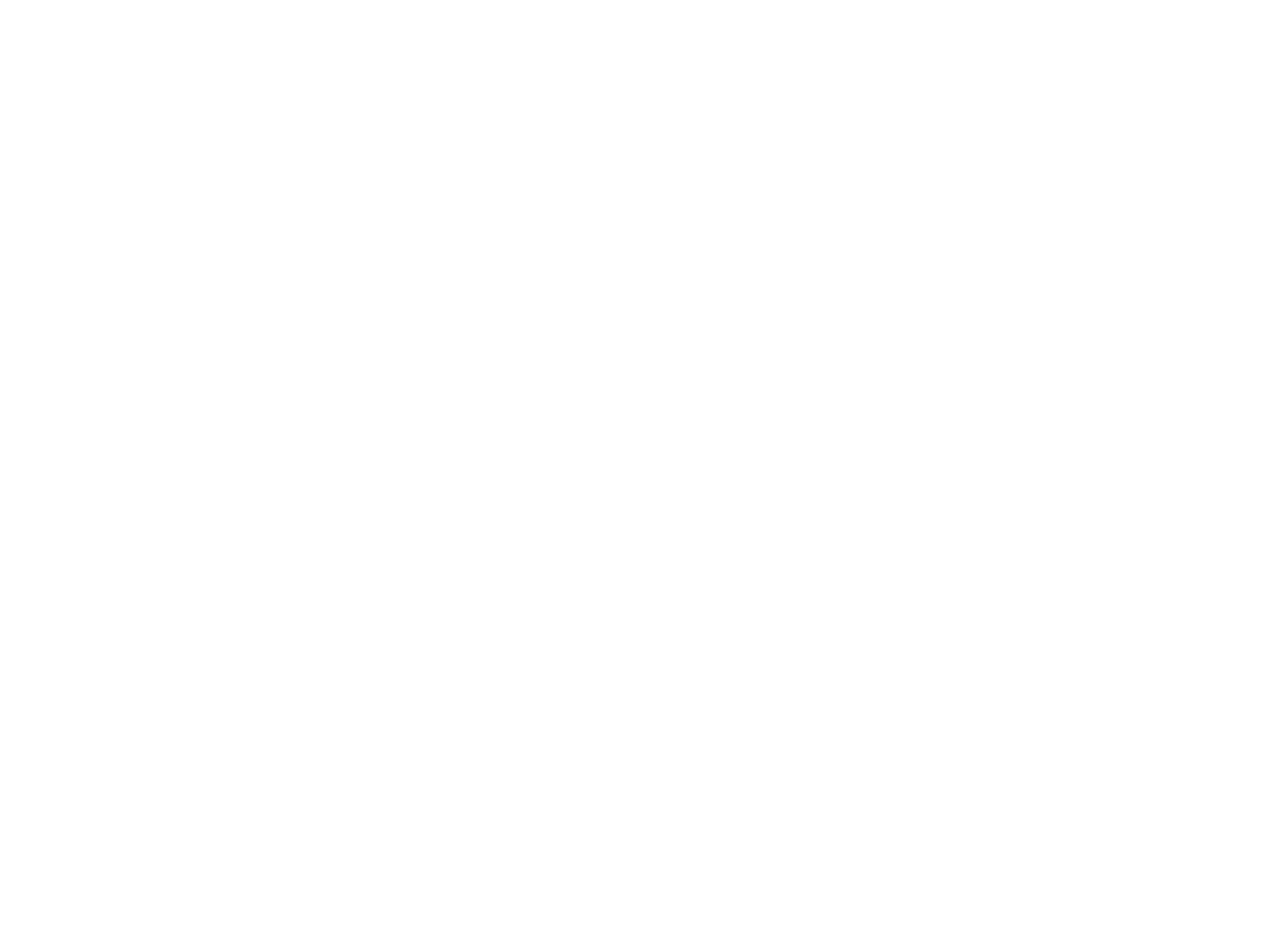
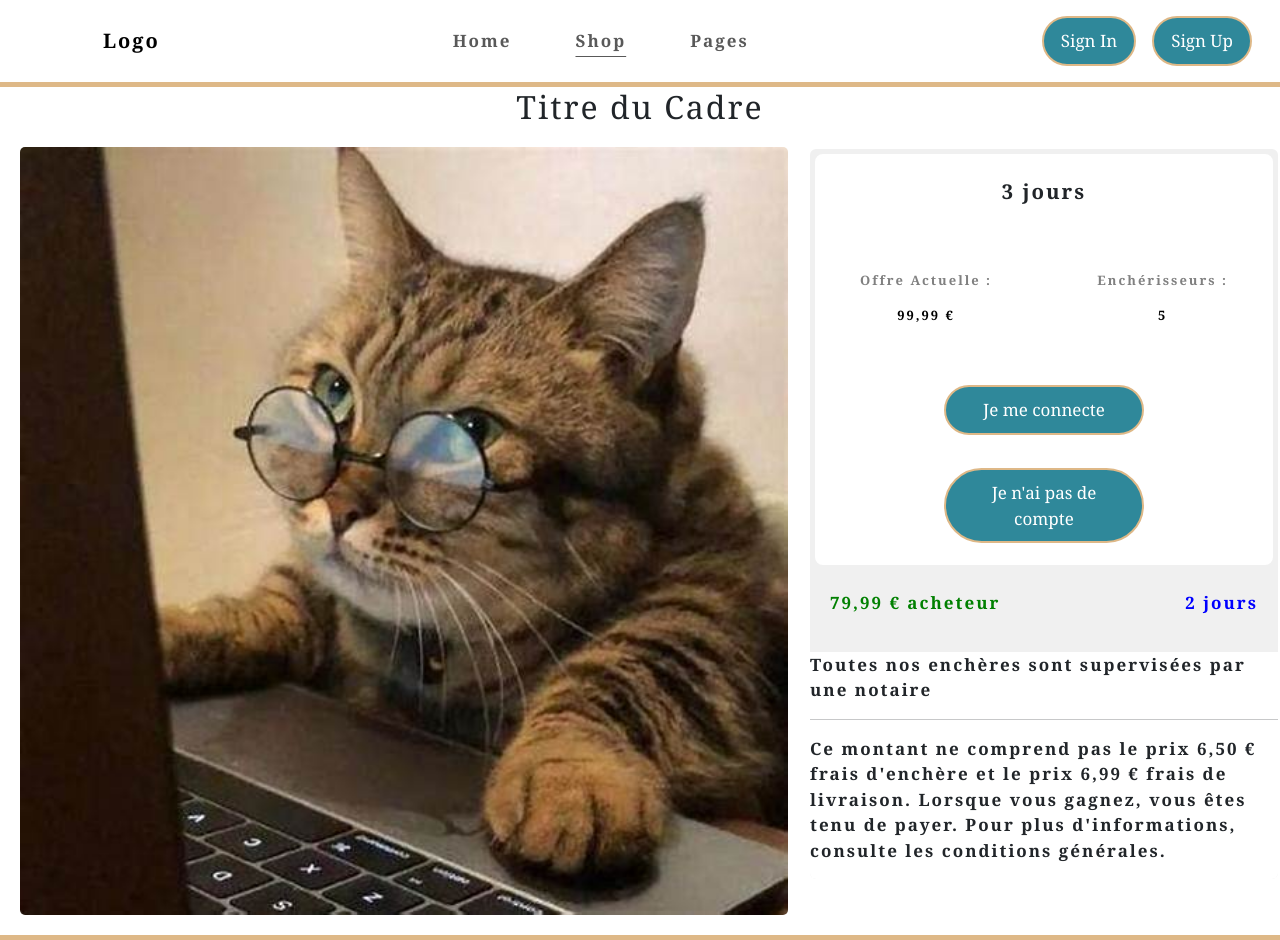
Before and after one commit to Kefabd/Bid-ask-Website, a React (Create React App) app in the folder bidfrontend/: page /shop in a window 1280 px wide. Before the commit this address had no page. Before the commit the page ends 800 px from the top, so only its background shows below. Built offline with nearby package versions, Linux system fonts and the light colour scheme.

Commit message:
home page

```diff
--- a/bidfrontend/src/App.js
+++ b/bidfrontend/src/App.js
@@ -2,6 +2,7 @@
 import { Routes, Route } from 'react-router-dom';
 import Home from './pages/home';
 import Authenticate from './pages/authenticate';
+import Shop from './pages/shop';
 
 
 function App() {
@@ -9,6 +10,7 @@
     <Routes>
       <Route  index element={<Home />} />
       <Route path='/authenticate' element={<Authenticate />} />
+      <Route path='/shop' element={<Shop />} />
     </Routes>
   );
 }
--- a/bidfrontend/src/components/header/header.jsx
+++ b/bidfrontend/src/components/header/header.jsx
@@ -51,9 +51,7 @@
                             <li className="nav-item mx-5 text-center">
                                 <Link to='/' className={`nav-link ${location.pathname == '/' ? 'nav-link-underline' : ''}`}>Home</Link>
                             </li>
-                            <li className="nav-item mx-5 text-center">
-                                <Link to='/' className={`nav-link ${location.pathname == '/shop' ? 'nav-link-underline' : ''}`}>Shop</Link>
-                            </li>
+                                <Link to='/shop' className={`nav-link ${location.pathname === '/shop' ? 'nav-link-underline' : ''}`}>Shop</Link>
                             <li className="nav-item mx-5 text-center">
                                 <Link to='/' className={`nav-link ${location.pathname == '/pages' ? 'nav-link-underline' : ''}`}>Pages</Link>
                             </li>
--- a/bidfrontend/src/pages/authenticate.jsx
+++ b/bidfrontend/src/pages/authenticate.jsx
@@ -36,8 +36,7 @@
     const handleClick = (e) => {
         e.preventDefault();
 
-        console.log(isVendor);
-                const user = { isVendor,email, firstName, lastName,password };
+        const user = { isVendor,email, firstName, lastName,password };
         console.log(JSON.stringify(user));
         fetch("http://localhost:8080/utilisateurs/add", {
             method: "POST",
--- /dev/null
+++ b/bidfrontend/src/pages/shop.jsx
@@ -0,0 +1,11 @@
+import React from 'react'
+import Header from '../components/header/header';
+import CadreInfos from '../components/cadreInfos';
+export default function shop() {
+  return (
+    <div>
+        <Header/>
+        <CadreInfos></CadreInfos>
+    </div>
+  )
+}
```
Also changed, not shown: 1 other file (tests, documents, lock files or other folders).
